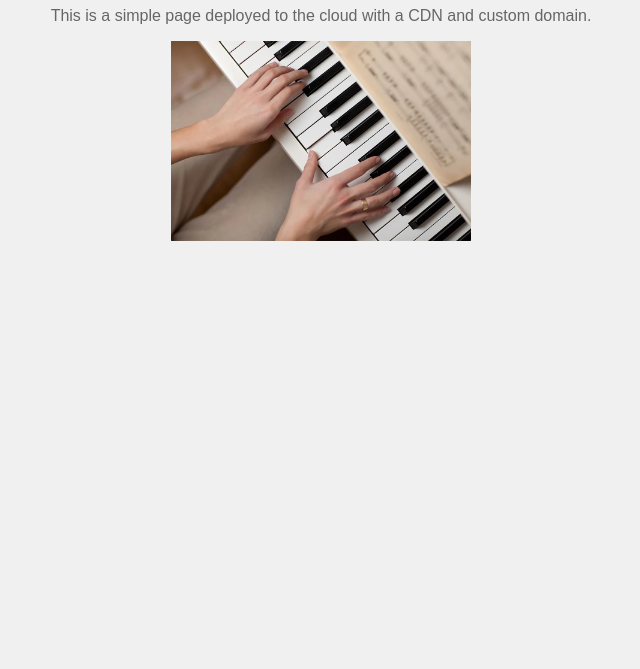
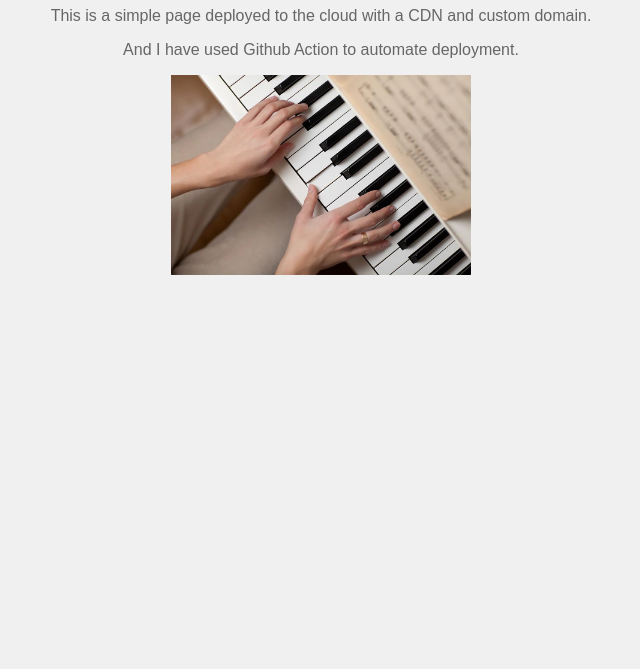
Before and after one commit to durnaltuna/my-static-website, a plain HTML site: page index.html in a window 1280 px wide. Shown: the part 131-800 px from the top of the page, without its empty margins (319-959 px from the left). Drawn offline with Linux system fonts and the light colour scheme.

Commit message:
modified index.html

```diff
--- a/index.html
+++ b/index.html
@@ -9,6 +9,7 @@
 <body>
     <h1>Hello from my Static Website!</h1>
     <p>This is a simple page deployed to the cloud with a CDN and custom domain.</p>
+	<p>And I have used Github Action to automate deployment.</p>
     <img src="my-image.jpg" alt="A sample image" width="300">
 </body>
 </html>
```
